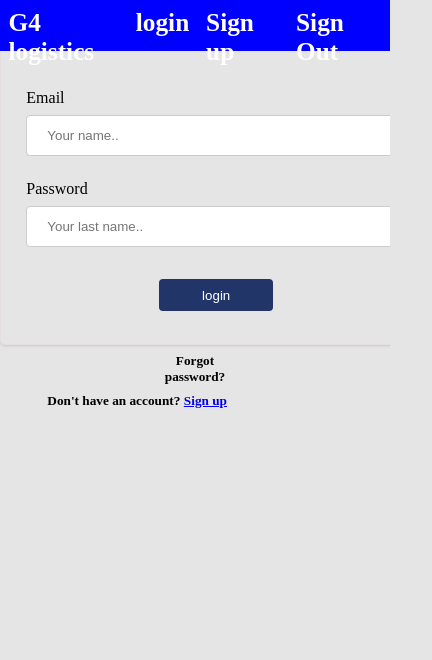
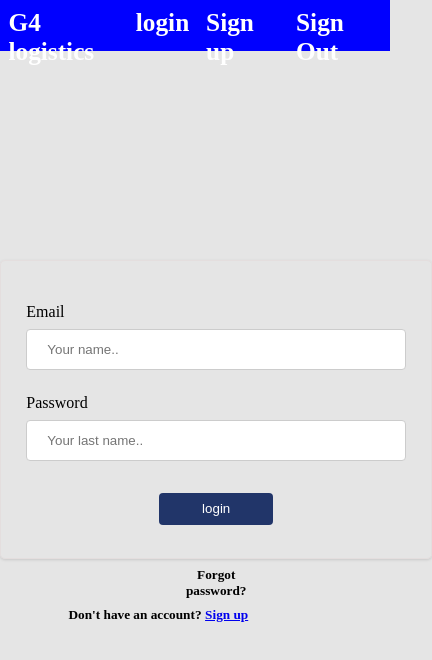
Before and after one commit to mayowadavid/FrontEnd-Logistics, a Next.js app: page /contact in a window 390 px wide. Shown: the top 660 px of the page, 432 px wide, since content can reach past the window. Built offline with nearby package versions, Linux system fonts and the light colour scheme.

Commit message:
initial style

```diff
--- a/components/adminLogin/adminSignin.js
+++ b/components/adminLogin/adminSignin.js
@@ -9,7 +9,8 @@ const AdminSignin = () => {
   const {formErrors} = login;
 
   return (
-  <div className="overall-form">
+    <div className="form_container">
+        <div className="overall-form">
         <div  className="former">
         <form onSubmit={handleAdminSubmit}>
             <p>
@@ -37,6 +38,7 @@ const AdminSignin = () => {
           <h5>Don't have an account?</h5><h5><Link href="/signup"><a>Sign up</a></Link></h5>
       </div>
   </div>
+    </div>
     )}
 
 export default AdminSignin;
--- a/components/profile/profileEdit.js
+++ b/components/profile/profileEdit.js
@@ -52,7 +52,7 @@ const ProfileEdit = () => {
                   )}
                 </p>
                 <p><label htmlFor="address">Address</label>
-                  <input type="text" onChange={ profileDetails } id="address" name="address" value={profile.address} placeholder="Your Address"/>
+                  <textarea cols="4" row="8" type="text" onChange={ profileDetails } id="address" name="address" value={profile.address} placeholder="Your Address"/>
                   {formErrors.address.length > 0  && (
                     <span className="errorMessage">{formErrors.address}</span>
                   )}</p>
--- a/components/userLogin/userLogin.js
+++ b/components/userLogin/userLogin.js
@@ -8,7 +8,8 @@ const UserLogin = () => {
     const {formErrors} = login;
 
     return (
-    <div className="overall-form">
+      <div className="form_container">
+          <div className="overall-form">
           <div  className="former">
           <form onSubmit={handleLoginSubmit}>
               <p>
@@ -36,8 +37,7 @@ const UserLogin = () => {
             <h5>Don't have an account?</h5><h5><Link href="/signup"><a>Sign up</a></Link></h5>
         </div>
     </div>
-
-
+      </div>
     )}
 
 export default UserLogin;
--- a/components/usersRequest/addRequest.js
+++ b/components/usersRequest/addRequest.js
@@ -158,9 +158,11 @@ const AddRequest = () => {
                         <span className="errorMessage">{formErrors.deliveryLocations}</span>
                     )}
                     </p>
+              </div>
+              <div className="descriptions">
                     <p>
                     <label htmlFor="description">Descriptions</label>
-                    <input type="text" id="descriptions" onChange={handleChange} name="descriptions" value={input.descriptions}  placeholder="descriptions"/>
+                    <textarea cols="40" rows="6" id="descriptions" onChange={handleChange} name="descriptions" value={input.descriptions}  placeholder="descriptions"/>
                     {formErrors.descriptions.length > 0  && (
                         <span className="errorMessage">{formErrors.descriptions}</span>
                     )}
--- a/pages/signup.js
+++ b/pages/signup.js
@@ -10,6 +10,7 @@ const SignUp = () => {
 
 
     return (
+      <div className="form_container">
         <div className="overall-form">
               <div  className="signup-wrapper">
               <form onSubmit={ handleSignupSubmit}>
@@ -64,7 +65,7 @@ const SignUp = () => {
                 <h5>Have an account?</h5><h5><Link href="/login"><a>Login</a></Link></h5>
             </div>
         </div>
-
+        </div>
 
     )}
 
--- a/styles/globals.css
+++ b/styles/globals.css
@@ -105,6 +105,26 @@ input[type=text]{
   .overall-form {
     overflow: hidden;
     padding: 12% 0 0;
+    place-items: center;
+    margin: auto;
+  }
+
+  .form_container {
+    display: grid;
+    height: 100vh;
+  }
+
+  .contact-form {
+    width: 40%;
+    z-index: 2;
+    background-color: #fff;
+    padding: 2vh;
+    border-style: solid;
+    border-radius: 1vh;
+    justify-content: center;
+    align-items: center;
+    margin: 0 auto;
+    bottom: 10vh;
   }
 
   .former {
@@ -455,11 +475,44 @@ input[type=text]{
     margin: 3vh;;
   }
 
+  /* mobile-layout */
+  @media (max-width:736px) and (min-width:360px) {
+
+    .sender {
+          grid-template-columns: auto !important;
+      }
+      .receiver {
+          grid-template-columns: auto !important;
+      }
+      .others {
+          grid-template-columns: auto !important;
+      }
+      .user {
+        grid-template-columns: auto !important;
+      }
+      .user textarea {
+        height: auto;
+        width: 90%;
+      }
+      .user-profile input[type=text] {
+        width: 100% !important;
+      }
+      .signup {
+        grid-template-columns: auto !important;
+      }
+      .signup-wrapper {
+        width: 90vw !important;
+      }
+  }
+  /* mobile-layout */
+
+
+
   .user-request {
     max-width: 90vh;
     margin: 0 auto;
     border-style: solid;
-    padding: 10vh;
+    padding: 6vh;
     border-radius: 4vh;
     border-width: 0.5vh;
     border-color: #f3f2f2;
@@ -561,6 +614,20 @@ input[type=text]{
     font-weight: bold;
   }
 
+  .descriptions{
+    max-height: auto;
+  }
+
+  textarea{
+    width: 90%;
+    padding: 12px 20px;
+    margin: 8px 0;
+    border: 1px solid #ccc;
+    border-radius: 4px;
+    box-sizing: border-box;
+    font-weight: bold;
+  }
+
   .user-request input[type=submit]{
     padding: 1vh;
   }
@@ -628,18 +695,6 @@ input[type=text]{
     box-shadow: 0 1px 3px rgb(0 0 0 / 13%);
   }
 
-  .contact-form {
-    width: 40%;
-    z-index: 2;
-    background-color: #fff;
-    padding: 2vh;
-    border-style: solid;
-    border-radius: 1vh;
-    justify-content: center;
-    align-items: center;
-    margin: 0 auto;
-    bottom: 10vh;
-  }
 
 .add-button  {
   display: flex;
--- a/urlConfig.js
+++ b/urlConfig.js
@@ -1,5 +1,5 @@
-// const baseUrl=  "http://localhost:4000"
-const baseUrl=  "https://backend-logistics.herokuapp.com"
+const baseUrl=  "http://localhost:4000";
+// const baseUrl=  "https://backend-logistics.herokuapp.com"
 export const api = `${baseUrl}/api`;
 export const generatePublicUrl = (fileName) => {
     return `${baseUrl}/public/${fileName}`
```
Also changed, not shown: helpers/axios.js (line endings or trailing spaces). Lines whose indentation alone changed are shown as unchanged.
